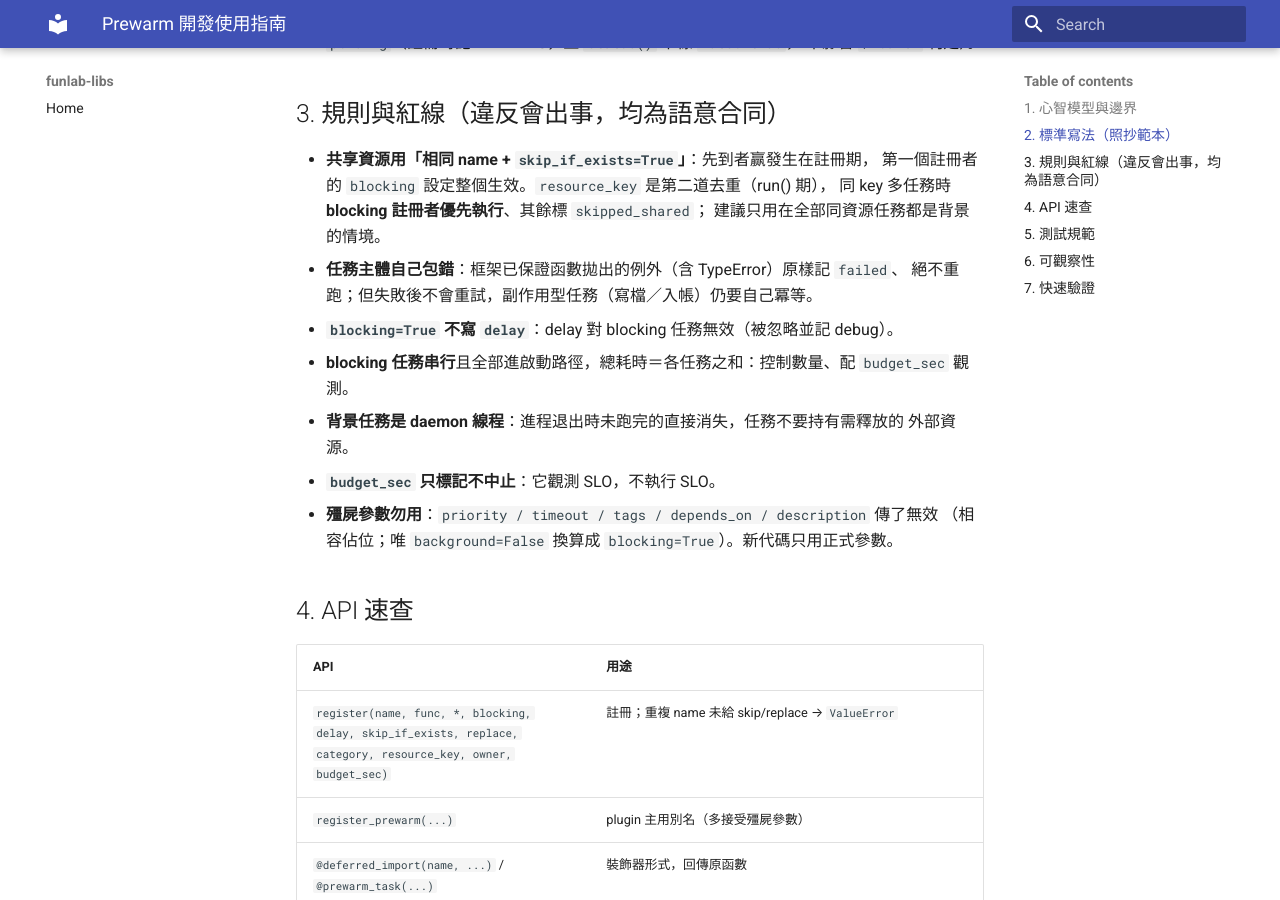
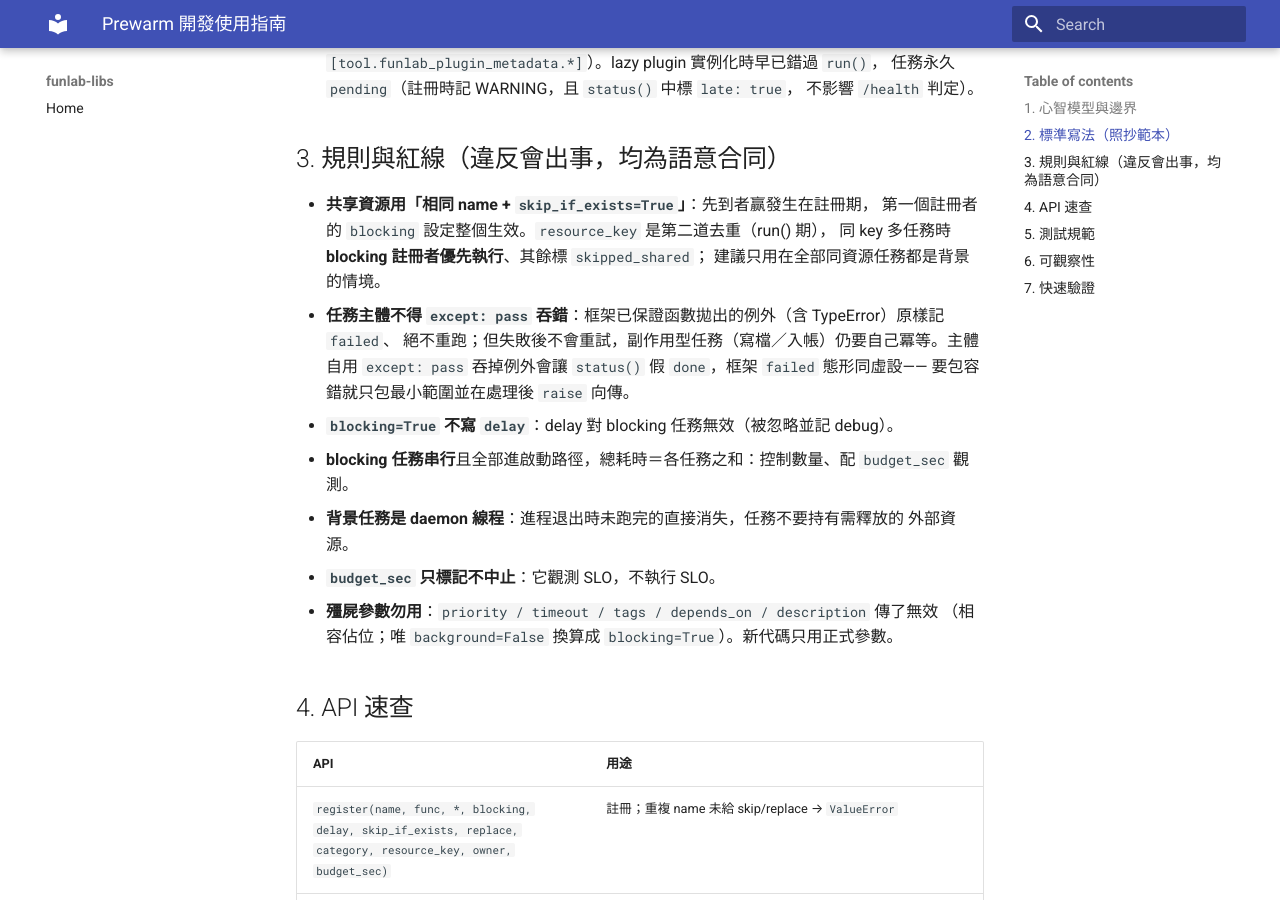
Before and after one commit to sunnylin13/funlab-libs, an MkDocs documentation site: the page built from docs/PREWARM開發使用指南.md, in a window 1280 px wide and 900 px high, scrolled down 1582 px. Built offline with MkDocs 1.6.1 and Material for MkDocs 9.7.7, drawn with Linux system fonts in a browser that asks for light colours; some of the changed text lies outside the part shown.

Commit message:
docs(libs): PREWARM 指南邊界表補 Pool 例外＋紅線補吞錯禁令（t_b78439e1 T3）
§1 心智模型與邊界表補一行：
「可重複觸發／需 Event 同步的連線池初始化 → ❌ 自管執行緒＋Event
（例：quotesvcs Pool）」——把 2026-09-29 機制檢核中 quotesvcs
_start_loader_thread 屬「已核准例外」的結論文件化。

§3 紅線將「任務主體自己包錯」改寫為明確禁令：任務主體不得
`except: pass` 吞錯——會讓 status() 假 done、框架 failed 態形同虛設；
要包容錯只包最小範圍並處理後 raise 向傳（T2 修正的根因）。

kanban: t_b78439e1

```diff
--- a/docs/PREWARM開發使用指南.md
+++ b/docs/PREWARM開發使用指南.md
@@ -19,6 +19,7 @@
 | 「事件發生時通知我」 | ❌ HookManager |
 | 任務依賴順序（先 A 後 B） | ❌ 不支援（`depends_on` 是殭屍參數） |
 | 券商登入、長外部 I/O | ❌ 框架不做 timeout/併發上限；`category="service_connect"` 只准短連線檢查，逾時記 ERROR log |
+| 可重複觸發／需 Event 同步的連線池初始化 | ❌ 自管執行緒＋Event（例：quotesvcs Pool） |
 
 ## 2. 標準寫法（照抄範本）
 
@@ -62,8 +63,10 @@
   第一個註冊者的 `blocking` 設定整個生效。`resource_key` 是第二道去重（run() 期），
   同 key 多任務時 **blocking 註冊者優先執行**、其餘標 `skipped_shared`；
   建議只用在全部同資源任務都是背景的情境。
-- **任務主體自己包錯**：框架已保證函數拋出的例外（含 TypeError）原樣記 `failed`、
-  絕不重跑；但失敗後不會重試，副作用型任務（寫檔／入帳）仍要自己冪等。
+- **任務主體不得 `except: pass` 吞錯**：框架已保證函數拋出的例外（含 TypeError）原樣記 `failed`、
+  絕不重跑；但失敗後不會重試，副作用型任務（寫檔／入帳）仍要自己冪等。主體自用
+  `except: pass` 吞掉例外會讓 `status()` 假 `done`，框架 `failed` 態形同虛設——
+  要包容錯就只包最小範圍並在處理後 `raise` 向傳。
 - **`blocking=True` 不寫 `delay`**：delay 對 blocking 任務無效（被忽略並記 debug）。
 - **blocking 任務串行**且全部進啟動路徑，總耗時＝各任務之和：控制數量、配
   `budget_sec` 觀測。
```
